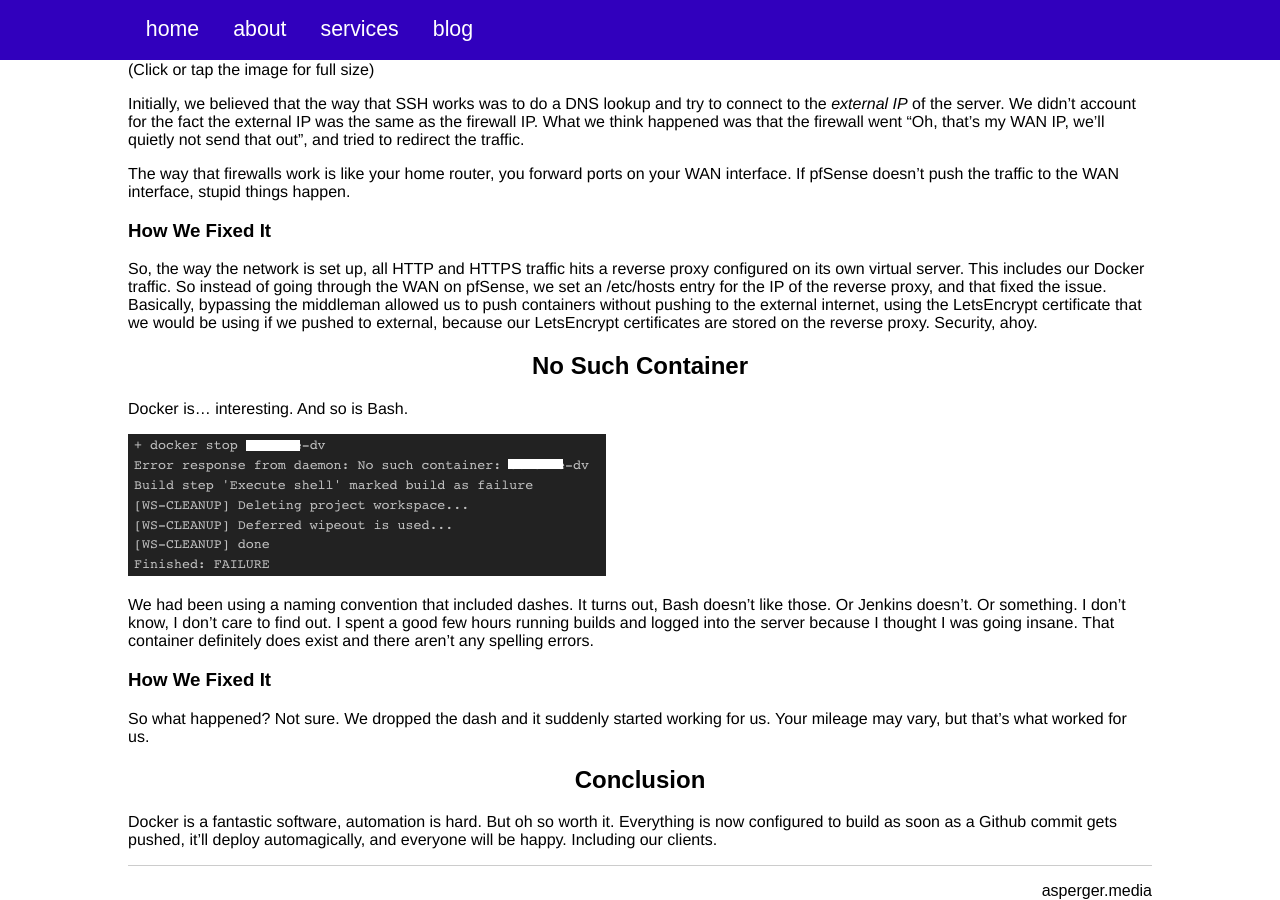
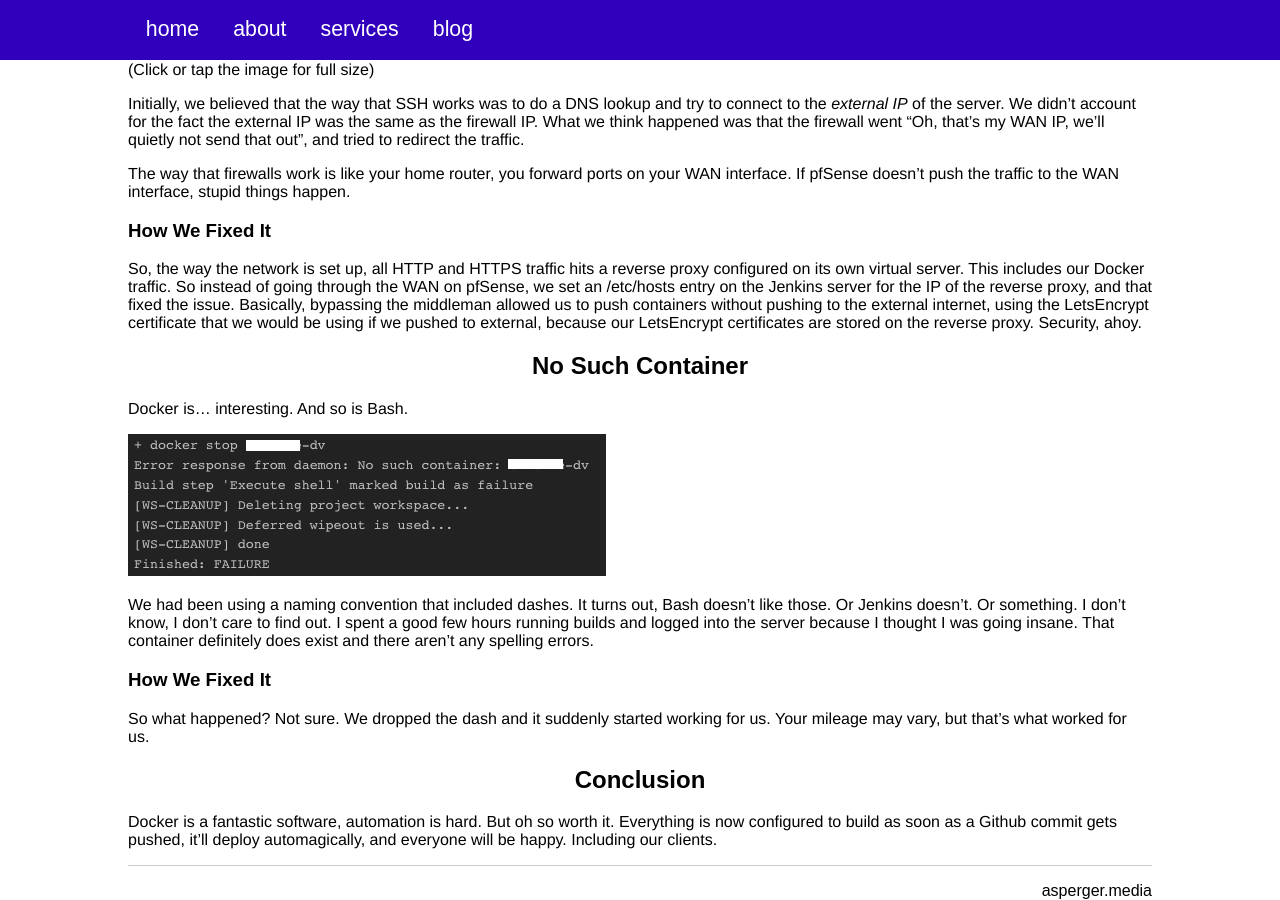
Before and after one commit to aspergermedia/aspergermedia.github.io, a Jekyll site: the page built from _posts/2020-01-31-the-agony-of-moving-to-docker.md, in a window 1280 px wide and 900 px high, scrolled down 859 px. Built offline with Jekyll 4.4.1, drawn with Linux system fonts in a browser that asks for light colours; some web fonts are replaced.

Commit message:
Clarification, again

```diff
--- a/_posts/2020-01-31-the-agony-of-moving-to-docker.md
+++ b/_posts/2020-01-31-the-agony-of-moving-to-docker.md
@@ -32,7 +32,7 @@ Initially, we believed that the way that SSH works was to do a DNS lookup and tr
 The way that firewalls work is like your home router, you forward ports on your WAN interface. If pfSense doesn't push the traffic to the WAN interface, stupid things happen.
 
 ### How We Fixed It
-So, the way the network is set up, all HTTP and HTTPS traffic hits a reverse proxy configured on its own virtual server. This includes our Docker traffic. So instead of going through the WAN on pfSense, we set an /etc/hosts entry for the IP of the reverse proxy, and that fixed the issue. Basically, bypassing the middleman allowed us to push containers without pushing to the external internet, using the LetsEncrypt certificate that we would be using if we pushed to external, because our LetsEncrypt certificates are stored on the reverse proxy. Security, ahoy.
+So, the way the network is set up, all HTTP and HTTPS traffic hits a reverse proxy configured on its own virtual server. This includes our Docker traffic. So instead of going through the WAN on pfSense, we set an /etc/hosts entry on the Jenkins server for the IP of the reverse proxy, and that fixed the issue. Basically, bypassing the middleman allowed us to push containers without pushing to the external internet, using the LetsEncrypt certificate that we would be using if we pushed to external, because our LetsEncrypt certificates are stored on the reverse proxy. Security, ahoy.
 
 ## No Such Container
 Docker is... interesting. And so is Bash.
```
